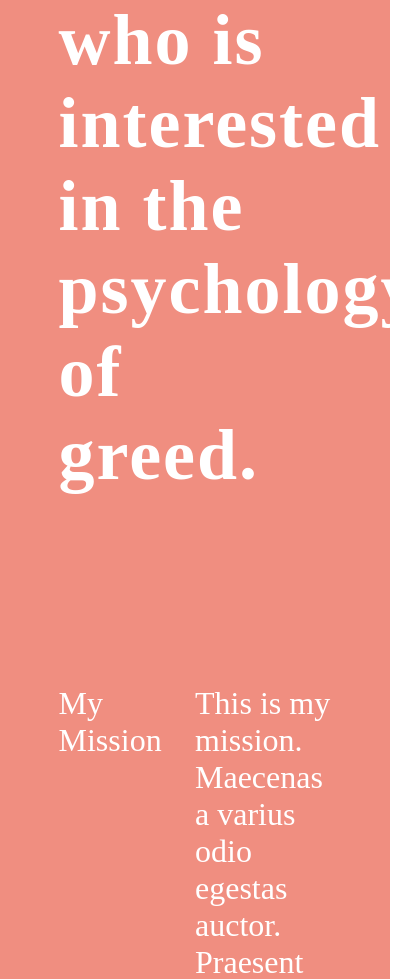
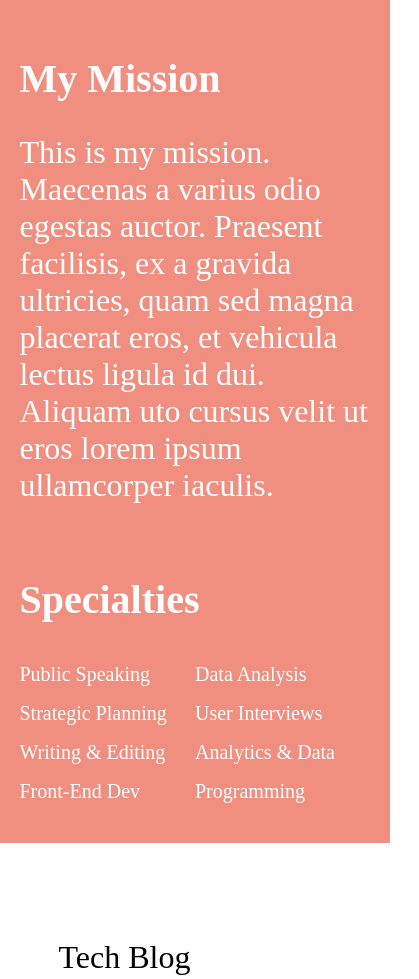
Before and after one commit to alokvns48/Hazel_CV_Project, a plain HTML site: page index.html in a window 390 px wide. Shown: the part 541-1520 px from the top of the page, 419 px wide, since content can reach past the window. Drawn offline with Linux system fonts and the light colour scheme.

Commit message:
Made Responsive

```diff
--- a/app.css
+++ b/app.css
@@ -159,3 +159,52 @@ footer img{
 .footer-content{
     text-align: center;
 }
+
+@media  only screen and (max-width: 970px) {
+    .hero-content{
+        padding: 0 10%;
+    }
+}
+
+@media  only screen and (max-width: 851px) {
+    .hero-content,.blog-post,.events-content{
+        padding: 0 5%;
+    }
+}
+
+@media  only screen and (max-width: 757px) {
+    .tagline{
+        font-size: 3.5rem;
+    }
+
+    .two-column-section > p{
+        width: 100%;
+    }
+
+    .two-column-section .skills{
+        width: 100%;
+
+    }
+
+    .two-column-section .blog-post{
+        width: 100%;
+    }
+
+    .section-heading{
+        font-weight: bold;
+        font-size: 2.5rem;
+        margin-bottom: 0;
+    }
+}
+
+@media  only screen and (max-width: 500px) {
+    .tagline{
+        font-size: 3rem;
+        margin: 0;
+    }
+
+    .links{
+        display: none;
+
+    }
+}
--- a/index.html
+++ b/index.html
@@ -19,11 +19,11 @@
     <div class="hero-content">
         <h1 class="tagline">I’m a <em>Scientist</em> and <em>Speaker</em> who is interested in the psychology of greed.</h1>
         <div class="two-column-section">
-            <p>My Mission</p>
+            <p class="section-heading">My Mission</p>
             <p>This is my mission. Maecenas a varius odio egestas auctor. Praesent facilisis, ex a gravida ultricies, quam sed magna placerat eros, et vehicula lectus ligula id dui. Aliquam uto cursus velit ut eros lorem ipsum ullamcorper iaculis.</p>
         </div>
         <div class="two-column-section">
-            <p>Specialties</p>
+            <p class="section-heading">Specialties</p>
             <ul class="skills">
                 <li>Public Speaking</li>
                 <li>Data Analysis</li>
@@ -75,7 +75,7 @@
 <section class="events-section">
     <div class="events-content">
         <div class="two-column-section">
-            <p>My Mission</p>
+            <p>Speaking Events</p>
             <div class="events-card">
                 <p class="event-title">NY Economics Forum</p>
                 <p class="event-location">New York, NY</p>
```
